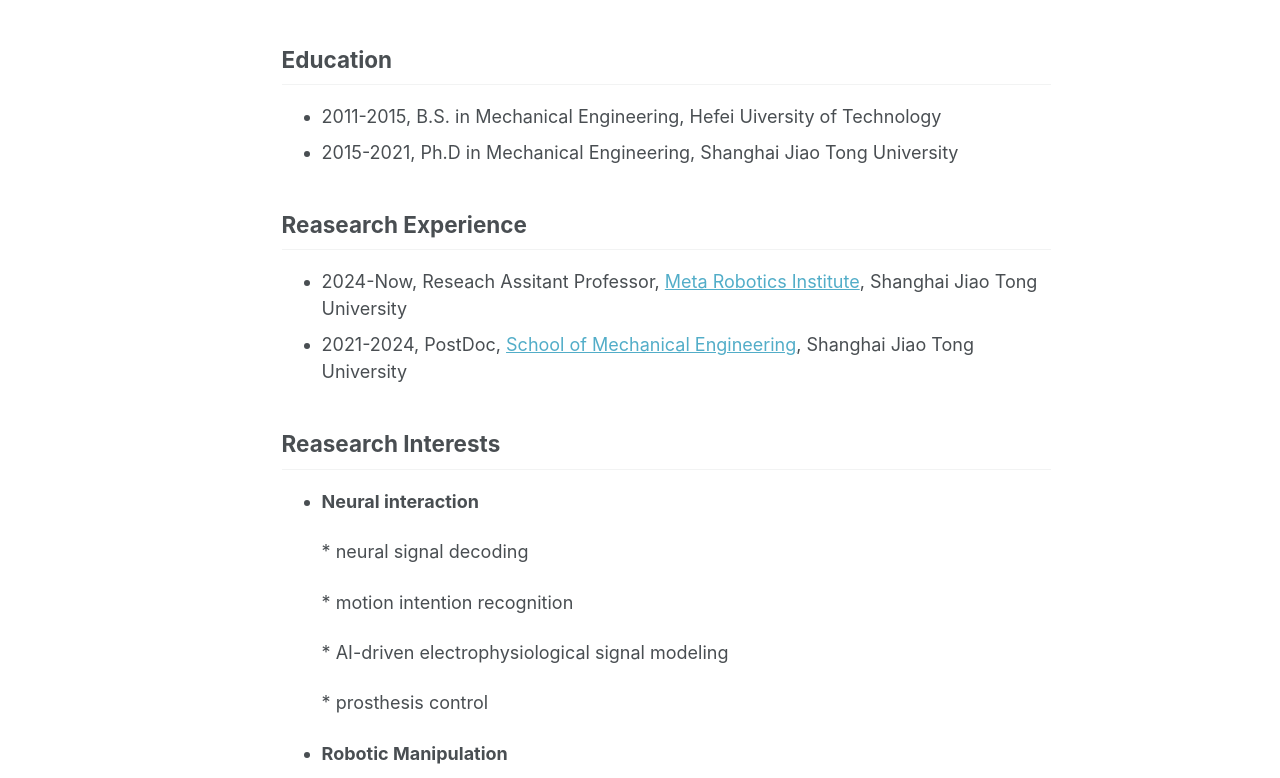
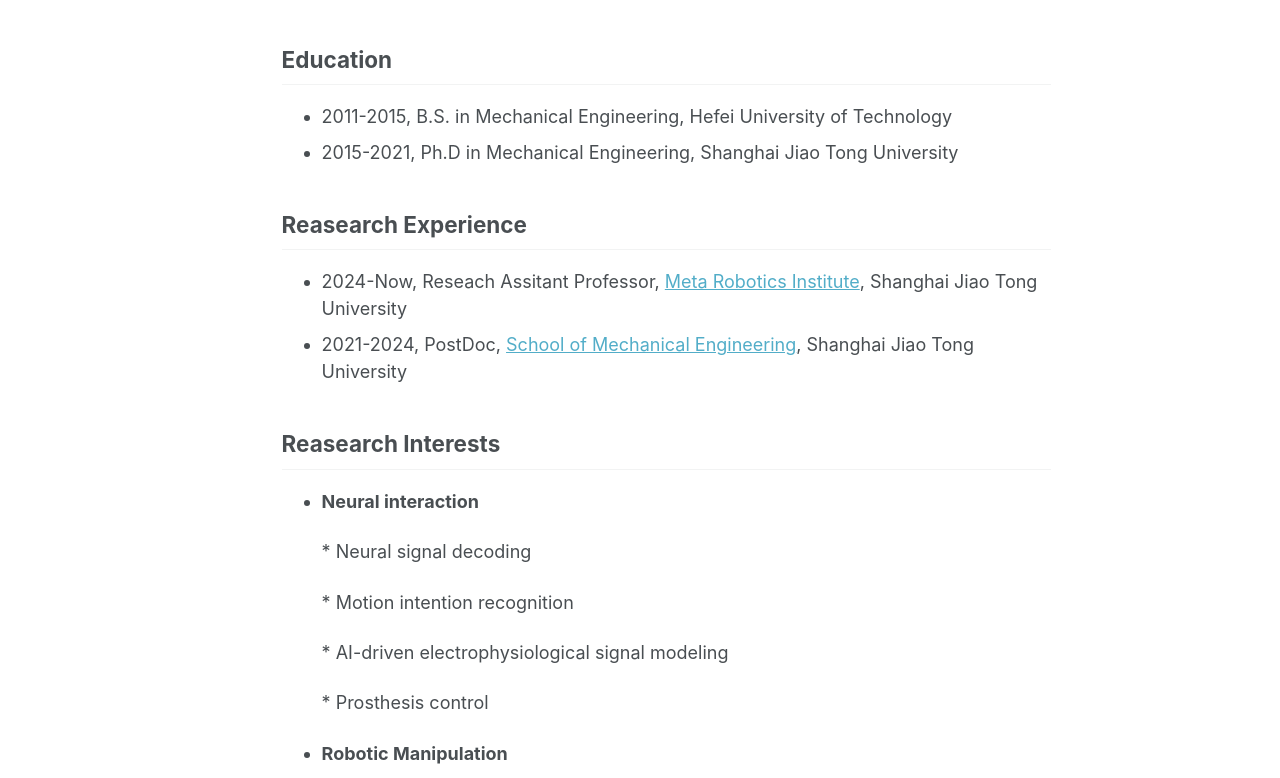
Before and after one commit to Yu-SJTUMRI/Yu-SJTUMRI.github.io, a Jekyll site: the page built from _pages/about.md, in a window 1280 px wide and 1400 px high. Shown: the part 619-1397 px from the top of the window. Built offline with Jekyll 4.4.1, drawn with Linux system fonts in a browser that asks for light colours; some web fonts are replaced; a script that is not in the unit is left out.

Commit message:
Update about.md

```diff
--- a/_pages/about.md
+++ b/_pages/about.md
@@ -14,7 +14,7 @@ I have publised more than 30 journal and conference papers, inlcuding Nature Bio
 
 Education
 ------
-- 2011-2015, B.S. in Mechanical Engineering, Hefei Uiversity of Technology
+- 2011-2015, B.S. in Mechanical Engineering, Hefei University of Technology
 - 2015-2021, Ph.D in Mechanical Engineering, Shanghai Jiao Tong University
 
 Reasearch Experience
@@ -26,13 +26,13 @@ Reasearch Interests
 ------
 - **Neural interaction**
 
-   \* neural signal decoding
+   \* Neural signal decoding
 
-   \* motion intention recognition
+   \* Motion intention recognition
 
    \* AI-driven electrophysiological signal modeling
 
-   \* prosthesis control
+   \* Prosthesis control
 
 - **Robotic Manipulation**
 
```
